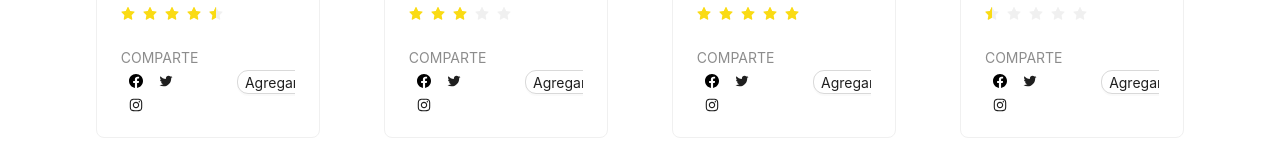
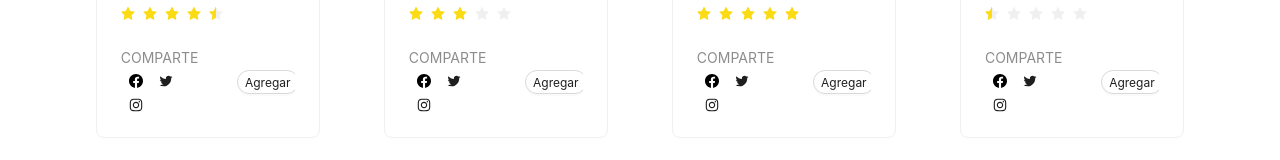
Before and after one commit to delissgt/almadigital, a Next.js app: page /project/bLifeTestTry in a window 1280 px wide. Shown: the part 960-1120 px from the top of the page. Built offline with nearby package versions, Linux system fonts and the light colour scheme.

Commit message:
Style Button Card

```diff
--- a/src/components/CardBL/CardBL.js
+++ b/src/components/CardBL/CardBL.js
@@ -1,5 +1,5 @@
 
-import {Button, Card, Col, Rate, Row} from 'antd';
+import {Button, Card, Col, Rate, Row, ConfigProvider} from 'antd';
 import product from "../../assets/blife-product.png";
 import {InstagramOutlined, TwitterOutlined} from "@ant-design/icons";
 
@@ -29,8 +29,21 @@ export default function CardBL ({ image,  title, price, description, discount, r
                    <Button size="small" type="text" ><InstagramOutlined /></Button>
                  </Row>
                </Col>
-               <Col span={8} offset={4}>
-                 <Button size="small" style={{ borderRadius: '11px' }}>Agregar</Button>
+               <Col span={7} offset={4}>
+                 <ConfigProvider
+                     theme={{
+                       token: {
+                         borderRadius: '12px',
+                         contentFontSizeSM: "12px",
+                         paddingBlockSM: "4px 10px",
+                         colorPrimary: "yellow",
+                         // defaultBorderColor: "yellow",
+                         borderColor: "green",
+                       }
+                     }}
+                 >
+                 <Button size="small">Agregar</Button>
+                 </ConfigProvider>
                </Col>
              </Row>
            </div>
```
